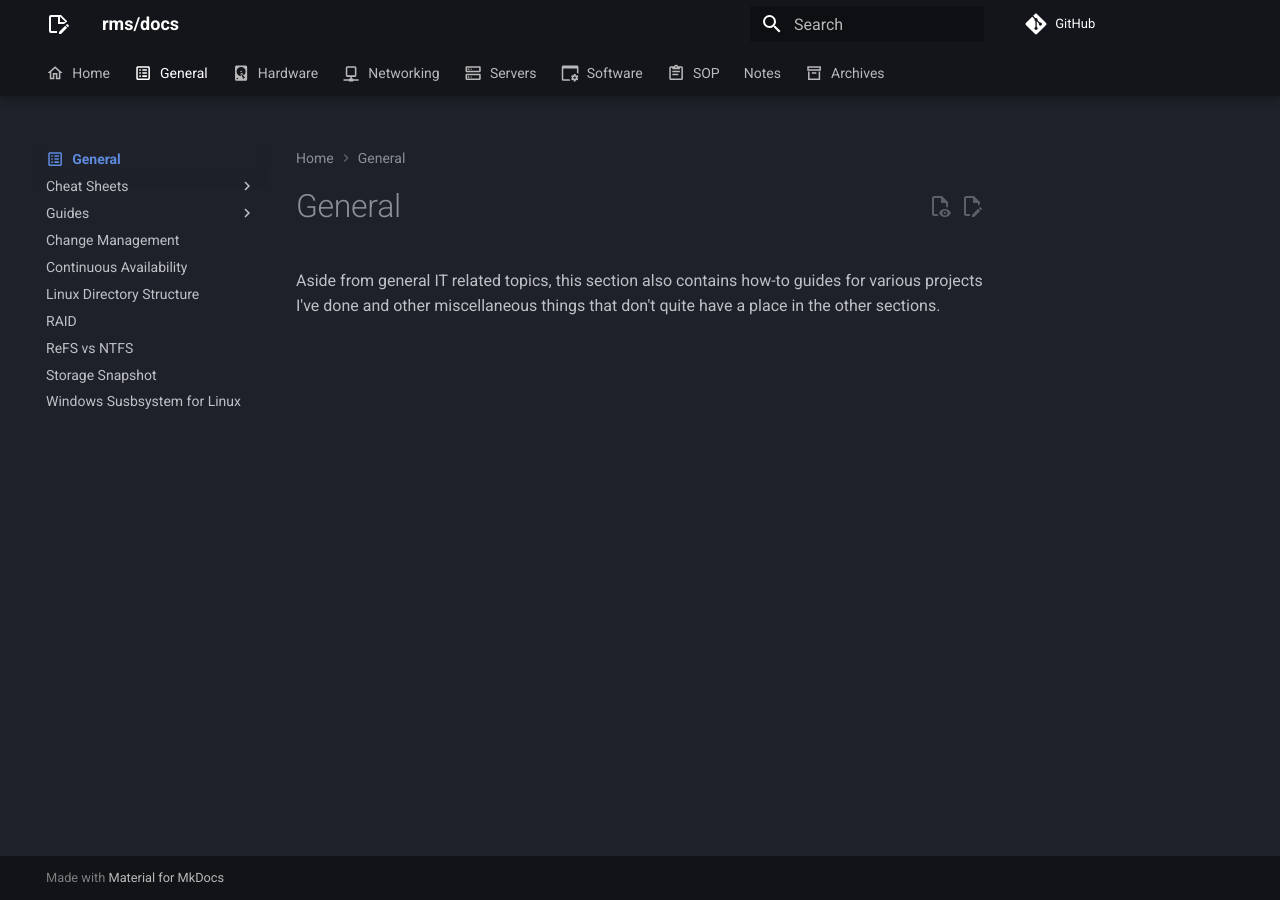
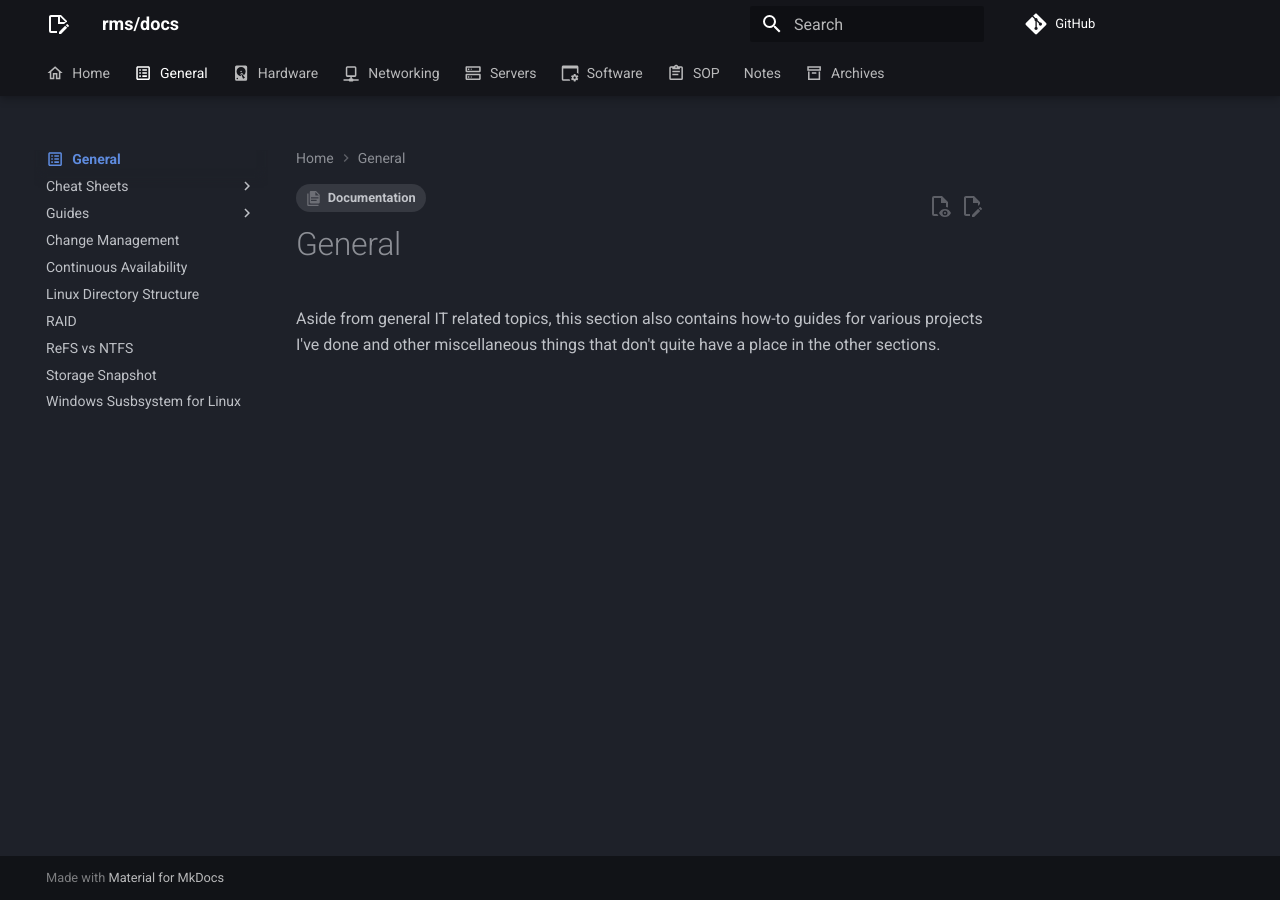
Before and after one commit to rmscode/binary-garden, an MkDocs documentation site: the page built from docs/general/index.md, in a window 1280 px wide. Built offline with MkDocs 1.6.1 and Material for MkDocs 9.7.7, drawn with Linux system fonts in a browser that asks for light colours; comment, search, counter and statistics services are not loaded.

Commit message:
Feat: Enable tags feature
Maybe this will improve search?

```diff
--- /dev/null
+++ b/docs/general/.meta.yml
@@ -0,0 +1,2 @@
+tags:
+  - Documentation
--- /dev/null
+++ b/docs/hardware/.meta.yml
@@ -0,0 +1,3 @@
+tags:
+  - Documentation
+  - Hardware
--- /dev/null
+++ b/docs/networking/.meta.yml
@@ -0,0 +1,3 @@
+tags:
+  - Documentation
+  - Networking
--- /dev/null
+++ b/docs/servers/.meta.yml
@@ -0,0 +1,3 @@
+tags:
+  - Documentation
+  - Servers
--- /dev/null
+++ b/docs/software/.meta.yml
@@ -0,0 +1,3 @@
+tags:
+  - Documentation
+  - Software
--- /dev/null
+++ b/docs/sop/.meta.yml
@@ -0,0 +1,3 @@
+tags:
+  - Documentation
+  - Standard Operating Procedures
--- a/mkdocs.yml
+++ b/mkdocs.yml
@@ -18,6 +18,9 @@ theme:
   name: material
   icon:
     logo: material/note-edit-outline
+    tag:
+      notes: material/notebook-edit
+      docs: material/file-document-multiple
   features:
     - content.code.annotate
     - content.code.copy
@@ -50,6 +53,8 @@ extra_css:
 plugins:
   - search
   - offline
+  - meta:
+      enabled: true
   #- encryptcontent
   - git-revision-date-localized:
       enable_creation_date: true
@@ -64,12 +69,20 @@ plugins:
       enabled_on_serve: True
       history_limit: 5
   - mkdocs-audio
+  - tags
 
 # Additional configuration
 extra:
   status:
     new: Recently added
     deprecated: Deprecated
+  tags:
+    Notes: notes
+    Documentation: docs
+    Hardware: hardware
+    Networking: networking
+    Software: software
+    Standard Operating Procedures: sop
 
 # Extensions
 markdown_extensions:
```
